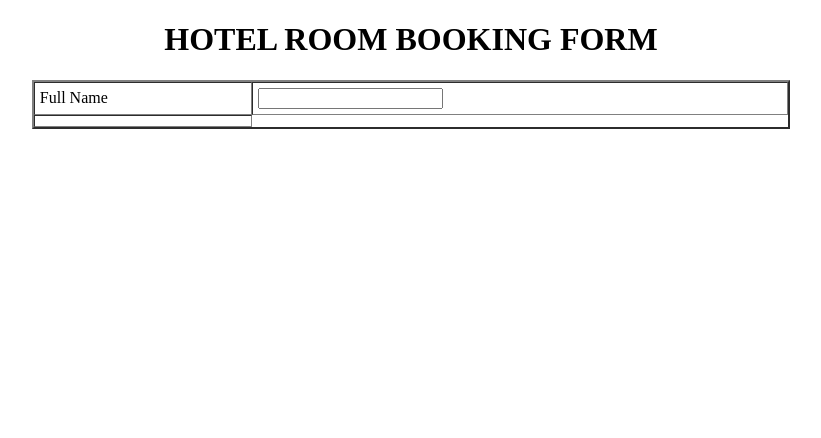
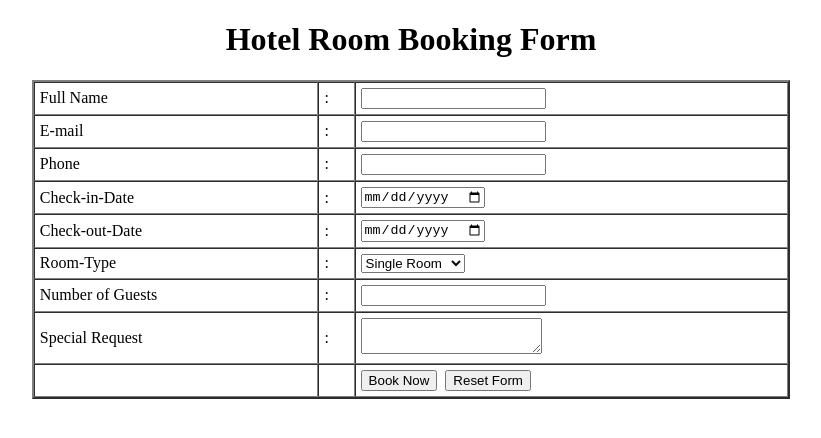
Before and after one commit to Arpit-Agnihotri-15/25va151, a plain HTML site: page HTML UNIT 02/Form_Assignment.html in a window 1280 px wide. Shown: the whole page, without its empty margins (229-1050 px from the left). Drawn offline with Linux system fonts and the light colour scheme.

Commit message:
Add Form_Assignment.html

```diff
--- a/HTML UNIT 02/Form_Assignment.html
+++ b/HTML UNIT 02/Form_Assignment.html
@@ -3,21 +3,76 @@
 <head>
     <meta charset="UTF-8">
     <meta name="viewport" content="width=device-width, initial-scale=1.0">
-    <title>Form</title>
+    <title>Hotel Room Booking</title>
 </head>
 <body>
-    <table border = "2" align = "center" width = "60%" cellspacing = "0" cellpadding = "5">
-        <form action ="">
-            <h1 align = "center">HOTEL ROOM BOOKING FORM</h1>
-            <tr>
-                <td><label for = "">Full Name</label></td>
-                <td><input type = "text" name = "" id = ""></td>
-            </tr>
-            <tr>
-                <td><label for = ""</td>
-            </tr>
-        </form>
+    <table border="2" align="center" width="60%" cellspacing="0"
+cellpadding="5">
+    <form action="">
+
+       <h1 align="center">Hotel Room Booking Form </h1>
+
+        <tr>
+            <td><label for="">Full Name</label></td>
+            <td>:</td>
+            <td><input type="text" name="" id=""></td>
+        </tr>
+
+         <tr>
+            <td><label for="">E-mail</label></td>
+            <td>:</td>
+            <td><input type="email" name="" id=""></td>
+        </tr>
+
+         <tr>
+            <td><label for="">Phone</label></td>
+            <td>:</td>
+            <td><input type="tel" name="" id=""></td>
+        </tr>
+
+        <tr>
+            <td>Check-in-Date</td>
+            <td>:</td>
+            <td><input type="date" name="" id=""></td>
+        </tr>
+
+         <tr>
+            <td>Check-out-Date</td>
+            <td>:</td>
+            <td><input type="date" name="" id=""></td>
+        </tr>
+
+        <tr>
+            <td>Room-Type</td>
+            <td>:</td>
+            <td>
+                <select name="" id="">
+                    <option value="Single">Single Room</option>
+                    <option value="Double">Double Room</option>
+                    <option value="Doormtry">Doormetry</option>
+                </select>
+            </td>
+        </tr>
+
+        <tr>
+            <td>Number of Guests</td>
+            <td>:</td>
+            <td><input type="number" name="" id=""></td>
+        </tr>
+
+        <tr>
+            <td>Special Request</td>
+            <td>:</td>
+            <td><textarea name="" id=""></textarea></td>
+        </tr>
+
+        <tr>
+            <td></td>
+            <td></td>
+            <td><input type="submit" value="Book Now"> &nbsp;<input
+type="reset" value="Reset Form"></td>
+        </tr>
+    </form>
     </table>
-
 </body>
 </html>
```
